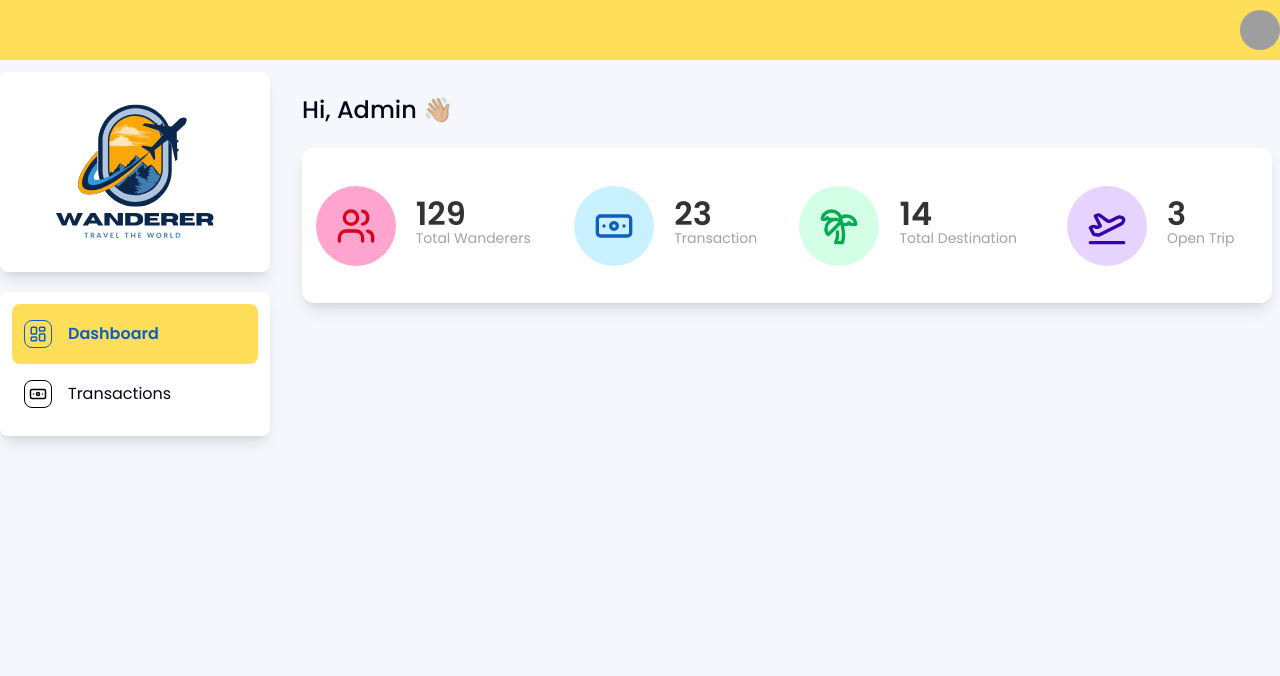
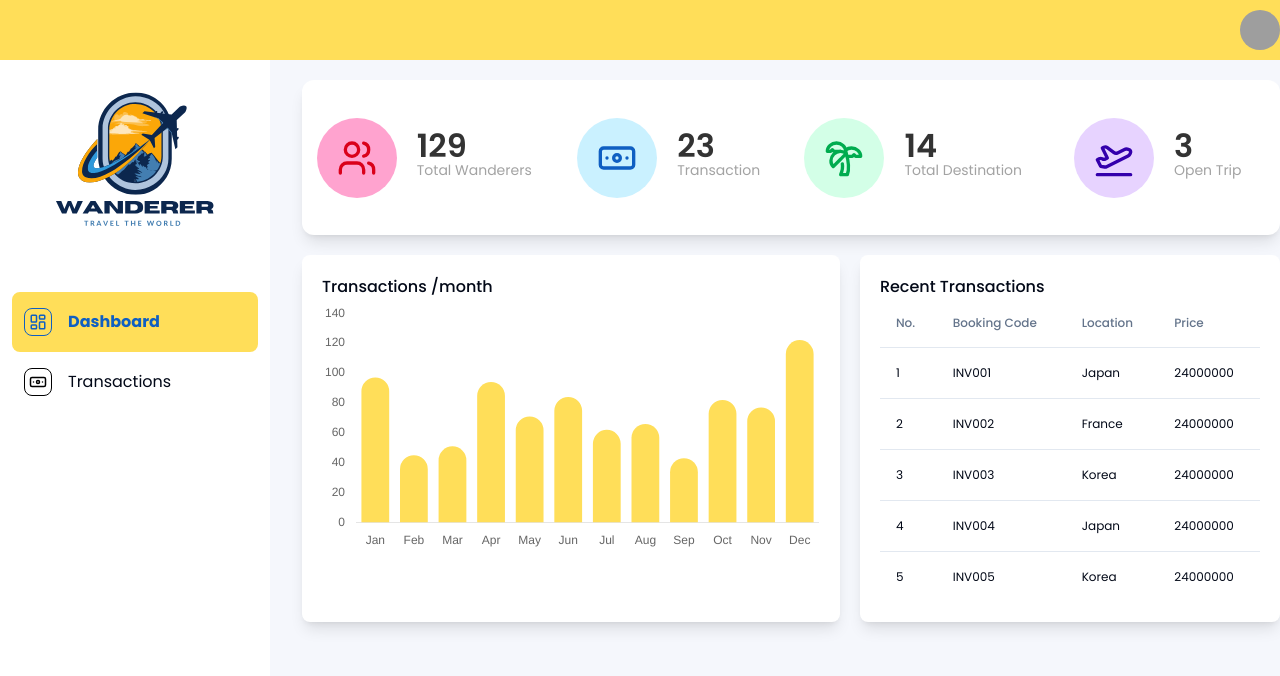
Before and after one commit to Wanderer-Asia/Wanderer-FE, a React (Vite) app: page /admin in a window 1280 px wide. Shown: the top 676 px of the page. Built offline with nearby package versions, Linux system fonts and the light colour scheme; grey boxes are pictures that could not be loaded.

Commit message:
dashboard page

```diff
--- a/package.json
+++ b/package.json
@@ -13,10 +13,12 @@
     "@radix-ui/react-avatar": "^1.0.4",
     "@radix-ui/react-dropdown-menu": "^2.0.6",
     "@radix-ui/react-separator": "^1.0.3",
+    "chart.js": "^4.4.1",
     "class-variance-authority": "^0.7.0",
     "clsx": "^2.0.0",
     "lucide-react": "^0.294.0",
     "react": "^18.2.0",
+    "react-chartjs-2": "^5.2.0",
     "react-dom": "^18.2.0",
     "react-router-dom": "^6.21.0",
     "tailwind-merge": "^2.1.0",
--- a/src/components/Admin/Layout.tsx
+++ b/src/components/Admin/AdminLayout.tsx
@@ -2,13 +2,13 @@ import { Outlet } from "react-router-dom";
 import Sidebar from "./Sidebar";
 import Navbar from "./Navbar";
 
-const Layout = () => {
+const AdminLayout = () => {
   return (
     <div className="h-screen">
       <div className="min-h-screen bg-[#f5f7fc] dark:bg-background">
         <Navbar />
-        <div className="container">
-          <div className="flex">
+        <div className="container h-screen">
+          <div className="flex min-h-screen">
             <Sidebar />
             <Outlet />
           </div>
@@ -18,4 +18,4 @@ const Layout = () => {
   );
 };
 
-export default Layout;
+export default AdminLayout;
--- /dev/null
+++ b/src/components/Admin/BarChart.tsx
@@ -0,0 +1,83 @@
+import {
+  Chart as ChartJS,
+  CategoryScale,
+  LinearScale,
+  BarElement,
+  Title,
+  Tooltip,
+  Legend,
+  Colors,
+} from "chart.js";
+import { Bar } from "react-chartjs-2";
+import { revenue } from "./data";
+
+ChartJS.register(
+  CategoryScale,
+  LinearScale,
+  BarElement,
+  Title,
+  Tooltip,
+  Legend,
+  Colors,
+);
+
+export const options = {
+  responsive: true,
+  plugins: {
+    legend: {
+      display: false,
+    },
+  },
+  scales: {
+    x: {
+      grid: {
+        display: false,
+      },
+    },
+    y: {
+      grid: {
+        display: false,
+      },
+      border: {
+        display: false,
+      },
+      // ticks: {
+      //   display: false,
+      // },
+    },
+  },
+};
+
+const labels = [
+  "Jan",
+  "Feb",
+  "Mar",
+  "Apr",
+  "May",
+  "Jun",
+  "Jul",
+  "Aug",
+  "Sep",
+  "Oct",
+  "Nov",
+  "Dec",
+];
+
+export const data = {
+  labels,
+  datasets: [
+    {
+      label: "Total transactions",
+      data: revenue.map((rev) => rev.value),
+      borderRadius: 15,
+      backgroundColor: "#FFDE59",
+      hoverBackgroundColor: "#0F5FC2",
+    },
+  ],
+};
+
+const BarChart = () => {
+  return <Bar options={options} data={data} />;
+};
+
+export default BarChart;
--- a/src/components/Admin/Sidebar.tsx
+++ b/src/components/Admin/Sidebar.tsx
@@ -4,12 +4,12 @@ import { Banknote, LayoutDashboard } from "lucide-react";
 
 const Sidebar = () => {
   return (
-    <div className="w-[250px] min-w-[270px]">
-      <div className="mt-3 flex w-full justify-center rounded-lg bg-background shadow-lg dark:border">
+    <div className="mr-8 min-h-full w-[270px] min-w-[270px] bg-background dark:border">
+      <div className="flex w-full justify-center">
         <Logo width={200} height={200} />
       </div>
 
-      <div className="mt-5 flex w-full flex-col rounded-lg bg-white p-3 shadow-lg">
+      <div className="mt-5 flex flex-col p-3">
         <NavLink
           to={"/admin"}
           className={({ isActive }) =>
@@ -23,19 +23,23 @@ const Sidebar = () => {
             <>
               <div
                 className={`flex h-7 w-7 items-center justify-center rounded-lg border p-1 ${
-                  isActive ? "border-[#0F5FC2]" : "border-black"
+                  isActive
+                    ? "border-[#0F5FC2]"
+                    : "border-black dark:border-white"
                 }`}
               >
                 <LayoutDashboard
                   className={`h-full w-full ${
-                    isActive ? "stroke-[#0F5FC2]" : "stroke-black"
+                    isActive
+                      ? "stroke-[#0F5FC2]"
+                      : "stroke-black dark:stroke-white"
                   }`}
                 />
               </div>
               <p
-                className={
-                  isActive ? "font-semibold text-[#0F5FC2]" : "font-normal"
-                }
+                className={`${
+                  isActive ? "font-bold text-[#0F5FC2]" : "font-normal"
+                }`}
               >
                 Dashboard
               </p>
@@ -55,19 +59,23 @@ const Sidebar = () => {
             <>
               <div
                 className={`flex h-7 w-7 items-center justify-center rounded-lg border p-1 ${
-                  isActive ? "border-[#0F5FC2]" : "border-black"
+                  isActive
+                    ? "border-[#0F5FC2]"
+                    : "border-black dark:border-white"
                 }`}
               >
                 <Banknote
                   className={`h-full w-full ${
-                    isActive ? "stroke-[#0F5FC2]" : "stroke-black"
+                    isActive
+                      ? "stroke-[#0F5FC2]"
+                      : "stroke-black dark:stroke-white"
                   }`}
                 />
               </div>
               <p
-                className={
-                  isActive ? "font-semibold text-[#0F5FC2]" : "font-normal"
-                }
+                className={`${
+                  isActive ? "font-bold text-[#0F5FC2]" : "font-normal"
+                }`}
               >
                 Transactions
               </p>
--- /dev/null
+++ b/src/components/Admin/data.ts
@@ -0,0 +1,14 @@
+export const revenue = [
+  { month: "Jan", value: 97 },
+  { month: "Feb", value: 45 },
+  { month: "Mar", value: 51 },
+  { month: "Apr", value: 94 },
+  { month: "May", value: 71 },
+  { month: "Jun", value: 84 },
+  { month: "Jul", value: 62 },
+  { month: "Aug", value: 66 },
+  { month: "Sep", value: 43 },
+  { month: "Oct", value: 82},
+  { month: "Nov", value: 77 },
+  { month: "Des", value: 122 },
+];
--- /dev/null
+++ b/src/components/ui/table.tsx
@@ -0,0 +1,117 @@
+import * as React from "react"
+
+import { cn } from "@/utils/utils"
+
+const Table = React.forwardRef<
+  HTMLTableElement,
+  React.HTMLAttributes<HTMLTableElement>
+>(({ className, ...props }, ref) => (
+  <div className="relative w-full overflow-auto">
+    <table
+      ref={ref}
+      className={cn("w-full caption-bottom text-sm", className)}
+      {...props}
+    />
+  </div>
+))
+Table.displayName = "Table"
+
+const TableHeader = React.forwardRef<
+  HTMLTableSectionElement,
+  React.HTMLAttributes<HTMLTableSectionElement>
+>(({ className, ...props }, ref) => (
+  <thead ref={ref} className={cn("[&_tr]:border-b", className)} {...props} />
+))
+TableHeader.displayName = "TableHeader"
+
+const TableBody = React.forwardRef<
+  HTMLTableSectionElement,
+  React.HTMLAttributes<HTMLTableSectionElement>
+>(({ className, ...props }, ref) => (
+  <tbody
+    ref={ref}
+    className={cn("[&_tr:last-child]:border-0", className)}
+    {...props}
+  />
+))
+TableBody.displayName = "TableBody"
+
+const TableFooter = React.forwardRef<
+  HTMLTableSectionElement,
+  React.HTMLAttributes<HTMLTableSectionElement>
+>(({ className, ...props }, ref) => (
+  <tfoot
+    ref={ref}
+    className={cn(
+      "border-t bg-muted/50 font-medium [&>tr]:last:border-b-0",
+      className
+    )}
+    {...props}
+  />
+))
+TableFooter.displayName = "TableFooter"
+
+const TableRow = React.forwardRef<
+  HTMLTableRowElement,
+  React.HTMLAttributes<HTMLTableRowElement>
+>(({ className, ...props }, ref) => (
+  <tr
+    ref={ref}
+    className={cn(
+      "border-b transition-colors hover:bg-muted/50 data-[state=selected]:bg-muted",
+      className
+    )}
+    {...props}
+  />
+))
+TableRow.displayName = "TableRow"
+
+const TableHead = React.forwardRef<
+  HTMLTableCellElement,
+  React.ThHTMLAttributes<HTMLTableCellElement>
+>(({ className, ...props }, ref) => (
+  <th
+    ref={ref}
+    className={cn(
+      "h-12 px-4 text-left align-middle font-medium text-muted-foreground [&:has([role=checkbox])]:pr-0",
+      className
+    )}
+    {...props}
+  />
+))
+TableHead.displayName = "TableHead"
+
+const TableCell = React.forwardRef<
+  HTMLTableCellElement,
+  React.TdHTMLAttributes<HTMLTableCellElement>
+>(({ className, ...props }, ref) => (
+  <td
+    ref={ref}
+    className={cn("p-4 align-middle [&:has([role=checkbox])]:pr-0", className)}
+    {...props}
+  />
+))
+TableCell.displayName = "TableCell"
+
+const TableCaption = React.forwardRef<
+  HTMLTableCaptionElement,
+  React.HTMLAttributes<HTMLTableCaptionElement>
+>(({ className, ...props }, ref) => (
+  <caption
+    ref={ref}
+    className={cn("mt-4 text-sm text-muted-foreground", className)}
+    {...props}
+  />
+))
+TableCaption.displayName = "TableCaption"
+
+export {
+  Table,
+  TableHeader,
+  TableBody,
+  TableFooter,
+  TableHead,
+  TableRow,
+  TableCell,
+  TableCaption,
+}
--- a/src/pages/Admin/Dashboard.tsx
+++ b/src/pages/Admin/Dashboard.tsx
@@ -1,10 +1,53 @@
+import {
+  Table,
+  TableBody,
+  TableCell,
+  TableHead,
+  TableHeader,
+  TableRow,
+} from "@/components/ui/table";
+import BarChart from "@/components/Admin/BarChart";
+
 import { Banknote, Palmtree, PlaneTakeoff, Users } from "lucide-react";
+
+const invoices = [
+  {
+    bookingCode: "INV001",
+    paymentStatus: "Paid",
+    location: "Japan",
+    price: "24000000",
+  },
+  {
+    bookingCode: "INV002",
+    paymentStatus: "Paid",
+    location: "France",
+    price: "24000000",
+  },
+  {
+    bookingCode: "INV003",
+    paymentStatus: "Paid",
+    location: "Korea",
+    price: "24000000",
+  },
+  {
+    bookingCode: "INV004",
+    paymentStatus: "Paid",
+    location: "Japan",
+    price: "24000000",
+  },
+  {
+    bookingCode: "INV005",
+    paymentStatus: "Paid",
+    location: "Korea",
+    price: "24000000",
+  },
+];
 
 const Dashboard = () => {
   return (
-    <div className="h-full w-full  pl-8 pr-2 pt-8">
-      <p className="text-gray-main text-[24px] font-medium">Hi, Admin 👋🏼</p>
-      <div className="mt-5 grid h-[155px] w-full grid-cols-4 rounded-xl bg-background shadow-lg dark:border">
+    <div className="mt-5 h-full w-full">
+      {/* <p className="text-gray-main text-[24px] font-medium">Hi, Admin 👋🏼</p> */}
+      <div className="grid h-[155px] w-full grid-cols-4 rounded-xl bg-background shadow-lg dark:border">
         <div className="flex items-center justify-center gap-5">
           <div className="flex h-20 w-20 items-center justify-center rounded-full bg-[#FFA3CF] p-5">
             <Users className="h-full w-full stroke-[#DA001A]" />
@@ -53,6 +96,40 @@ const Dashboard = () => {
           </div>
         </div>
       </div>
+
+      <div className="mt-5 flex w-full gap-5">
+        <div className="w-[55%] rounded-lg bg-background p-5 shadow-lg dark:border">
+          <p className="mb-1 w-full text-[16px] font-medium dark:text-neutral-400">
+            Transactions /month
+          </p>
+          <BarChart />
+        </div>
+        <div className="grow rounded-lg bg-background p-5 shadow-lg dark:border">
+          <p className="font-medium dark:text-neutral-400">
+            Recent Transactions
+          </p>
+          <Table className="text-[12px]">
+            <TableHeader>
+              <TableRow>
+                <TableHead>No.</TableHead>
+                <TableHead>Booking Code</TableHead>
+                <TableHead>Location</TableHead>
+                <TableHead>Price</TableHead>
+              </TableRow>
+            </TableHeader>
+            <TableBody>
+              {invoices.map((inv, index) => (
+                <TableRow>
+                  <TableCell>{index + 1}</TableCell>
+                  <TableCell>{inv.bookingCode}</TableCell>
+                  <TableCell>{inv.location}</TableCell>
+                  <TableCell>{inv.price}</TableCell>
+                </TableRow>
+              ))}
+            </TableBody>
+          </Table>
+        </div>
+      </div>
     </div>
   );
 };
--- a/src/routes/router.tsx
+++ b/src/routes/router.tsx
@@ -1,5 +1,5 @@
 import Dashboard from "@/pages/Admin/Dashboard";
-import AdminLayout from "@/components/Admin/Layout";
+import AdminLayout from "@/components/Admin/AdminLayout";
 import { createBrowserRouter } from "react-router-dom";
 import HomePage from "@/pages";
 import Transaction from "@/pages/Admin/Transaction";
```
Also changed, not shown: 1 other file (tests, documents, lock files or other folders).
